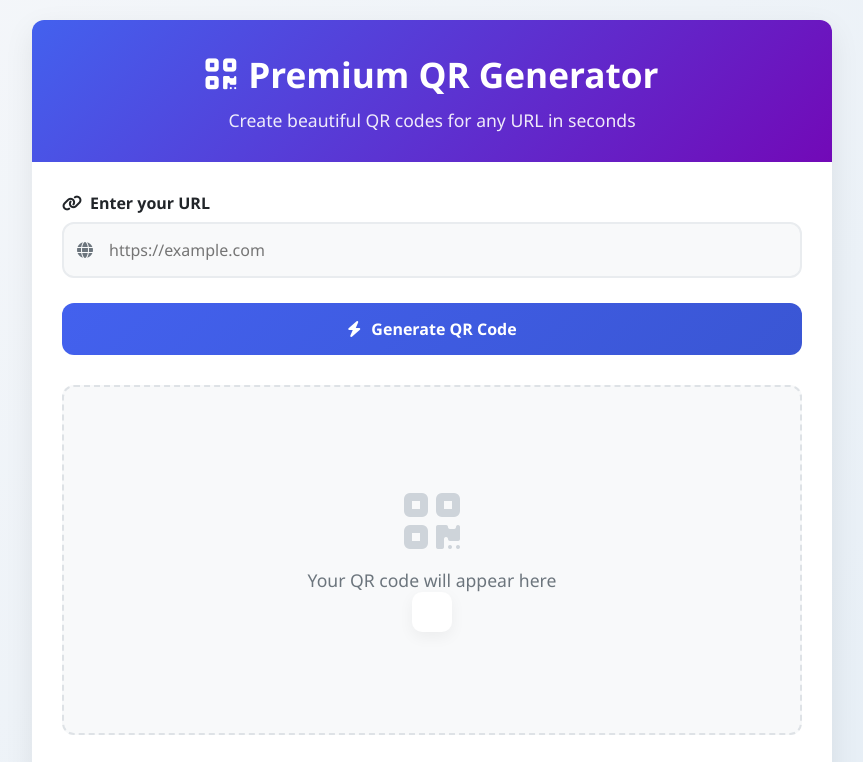
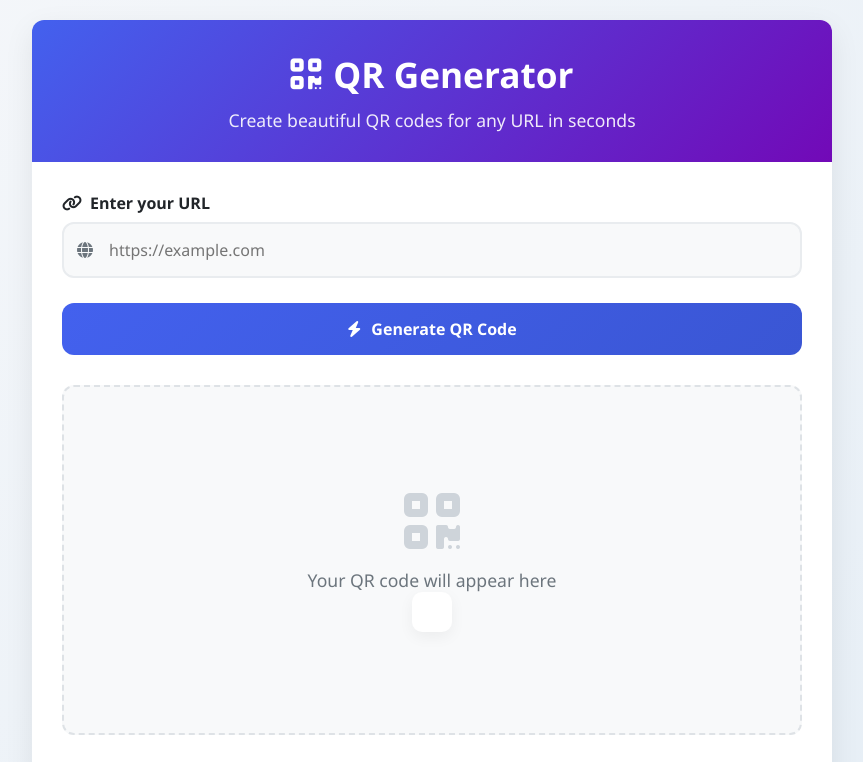
Before and after one commit to zayedkhan1/QR_Code_Generator, a plain HTML site: page index.html in a window 1280 px wide. Shown: the top 762 px of the page, without its empty margins (208-1071 px from the left). Drawn offline with Linux system fonts and the light colour scheme.

Commit message:
Redy to deploy

```diff
--- a/index.html
+++ b/index.html
@@ -322,7 +322,7 @@
     <div class="container">
         <div class="card">
             <div class="header">
-                <h1><i class="fas fa-qrcode"></i> Premium QR Generator</h1>
+                <h1><i class="fas fa-qrcode"></i>  QR Generator</h1>
                 <p>Create beautiful QR codes for any URL in seconds</p>
             </div>
 
```
